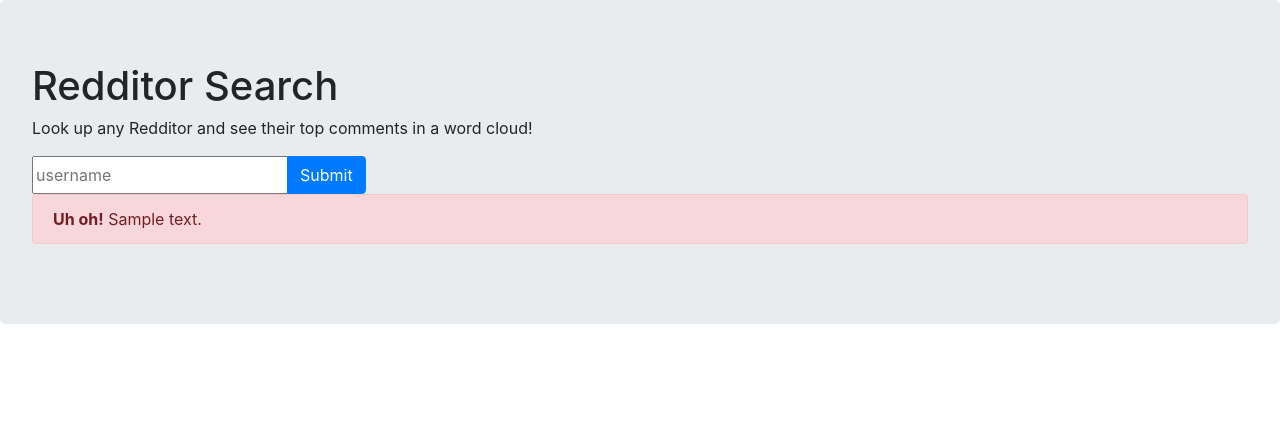
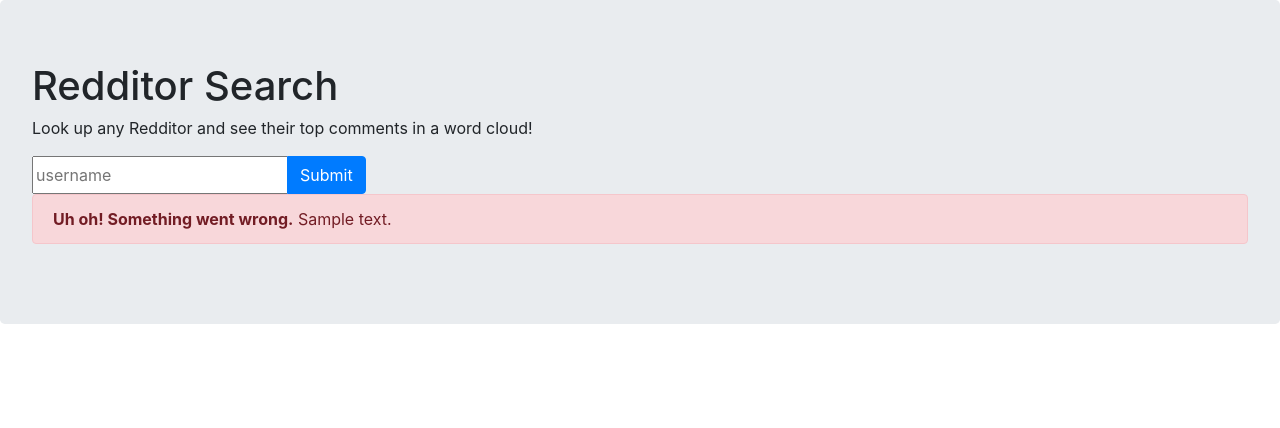
Before and after one commit to patchneranartkomol/reddit-word-cloud, a Flask app: template templates/index_alert.html in a window 1280 px wide. Shown: the part 56-484 px from the top of the page. Run offline with Flask 2, Linux system fonts and the light colour scheme; the template is opened without the code that fills it: values that come from a table or form of the project are taken from there, most other values are stand-ins (such as "Sample title", 1, 10 or a date in 2020); parts of the project's set-up code (start-up, migrations or seed data) failed here and were passed over; some libraries are stand-ins or nearby versions.

Commit message:
Edit alert message

```diff
--- a/templates/index_alert.html
+++ b/templates/index_alert.html
@@ -22,7 +22,7 @@
     	{{ render_field(form.username) }}
 	</form>
 	<div class="alert alert-danger" role="alert">
-  		<strong>Uh oh!</strong> {{alert_body}}
+  		<strong>Uh oh! Something went wrong.</strong> {{alert_body}}
 	</div>
 </div>
 {% endblock %}
```
